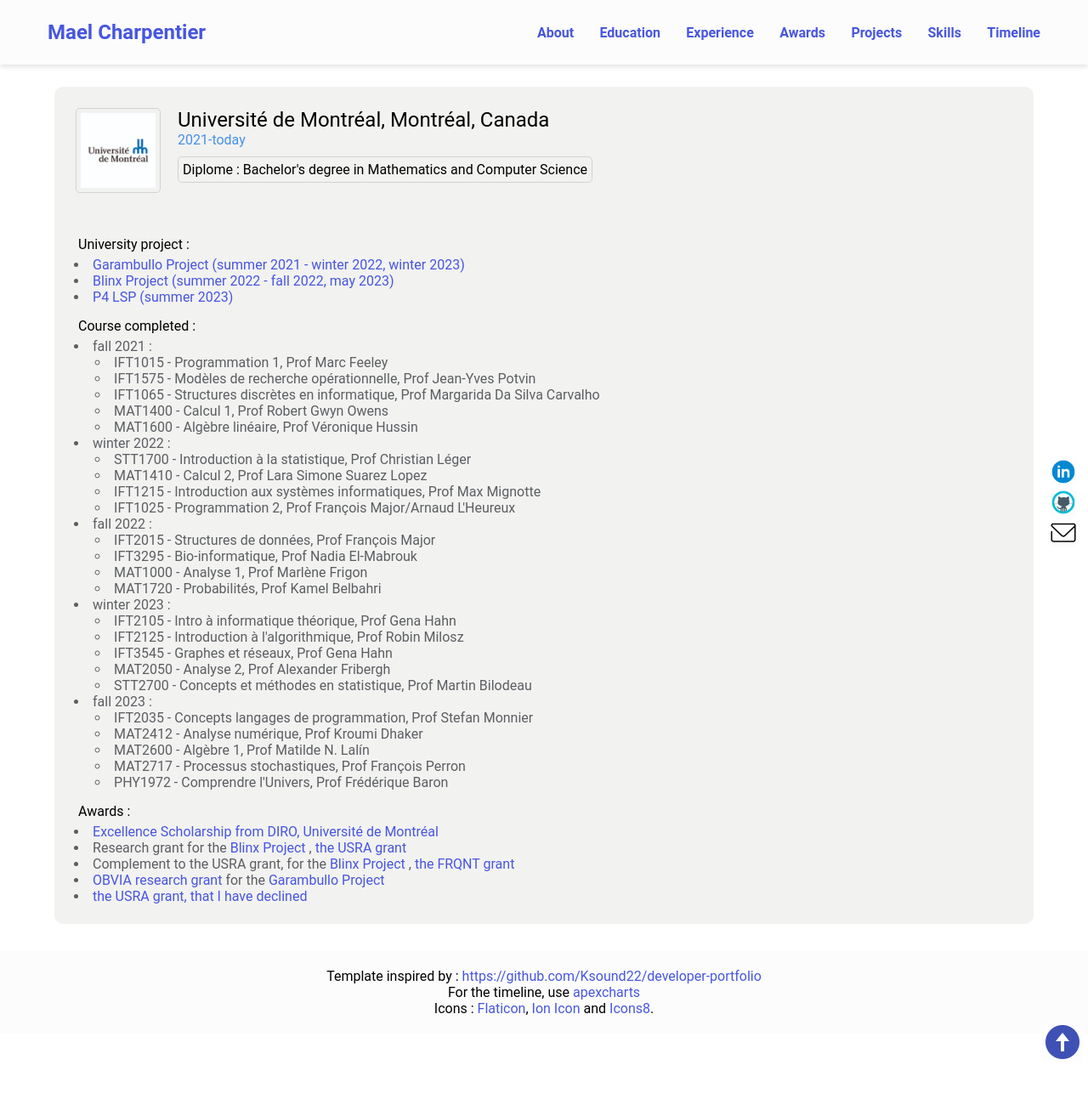
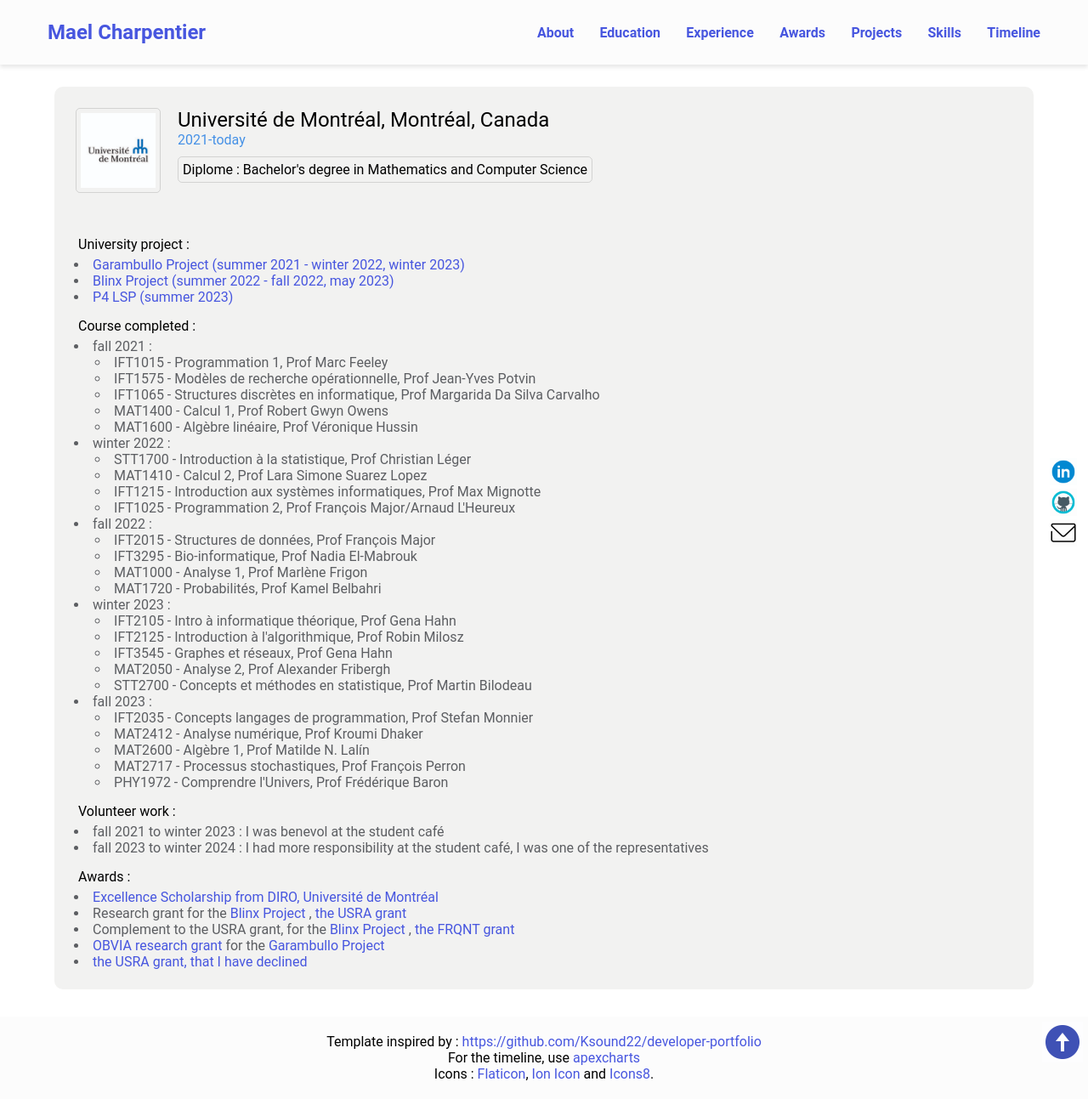
Before and after one commit to mael-charpentier/mael-charpentier.githhub.io, a Jekyll site: the page built from education/_posts/2022-10-01-education-udem.html, in a window 1280 px wide and 1293 px high. Shown: the whole window at 85% size. Built offline with Jekyll 4.4.1, drawn with Linux system fonts in a browser that asks for light colours.

Commit message:
add Volunteer work to udem

```diff
--- a/education/_posts/2022-10-01-education-udem.html
+++ b/education/_posts/2022-10-01-education-udem.html
@@ -98,6 +98,21 @@ layout: education
             </ul>
         </div>
         <div>
+            <span class="title_section">Volunteer work :</span>
+            <ul>
+                <li>
+                    <!-- <a href="{{ site.url }}/awards/2022/11/23/DIRO.html"> -->
+                        fall 2021 to winter 2023 : I was benevol at the student café
+                    <!-- </a> -->
+                </li>
+                <li>
+                    <!-- <a href="{{ site.url }}/awards/2022/11/23/DIRO.html"> -->
+                        fall 2023 to winter 2024 : I had more responsibility at the student café, I was one of the representatives
+                    <!-- </a> -->
+                </li>
+            </ul>
+        </div>
+        <div>
             <span class="title_section">Awards :</span>
             <ul>
                 <li>
```
